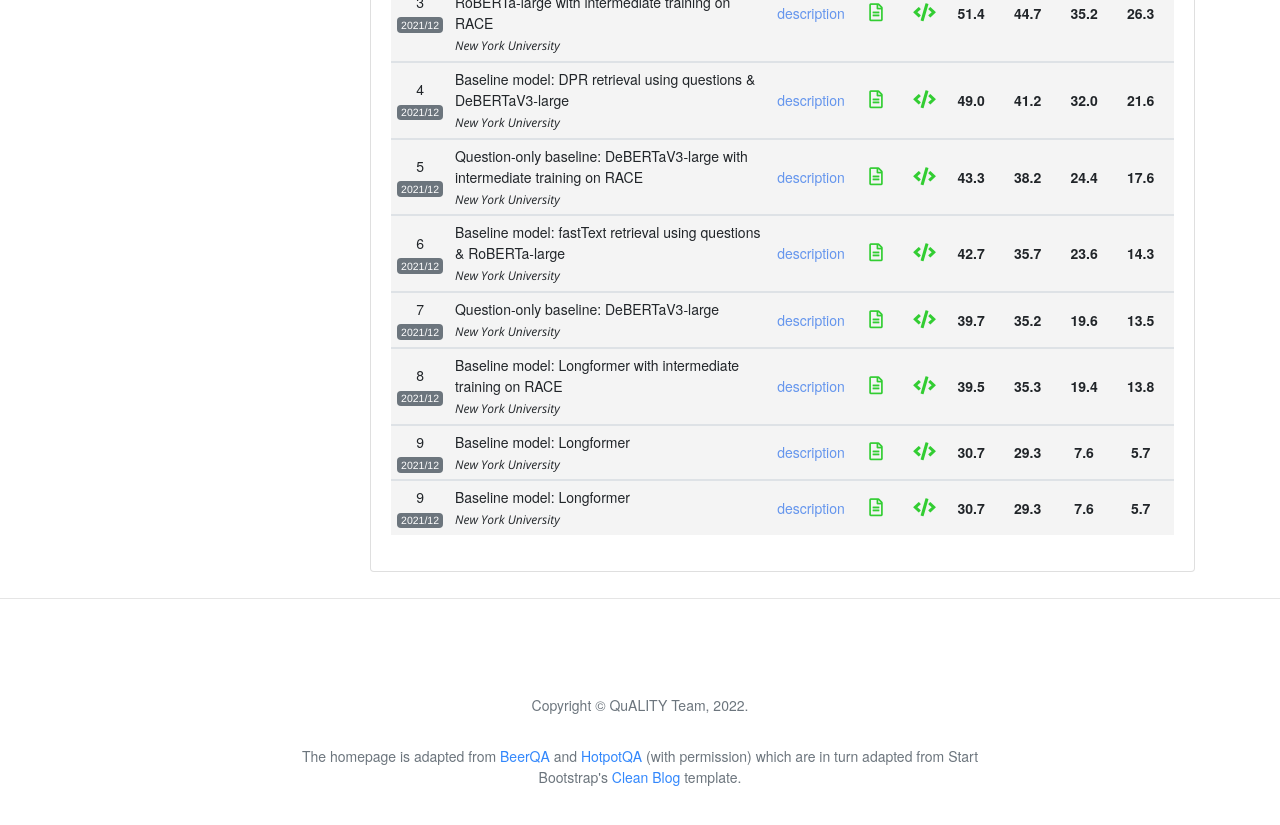
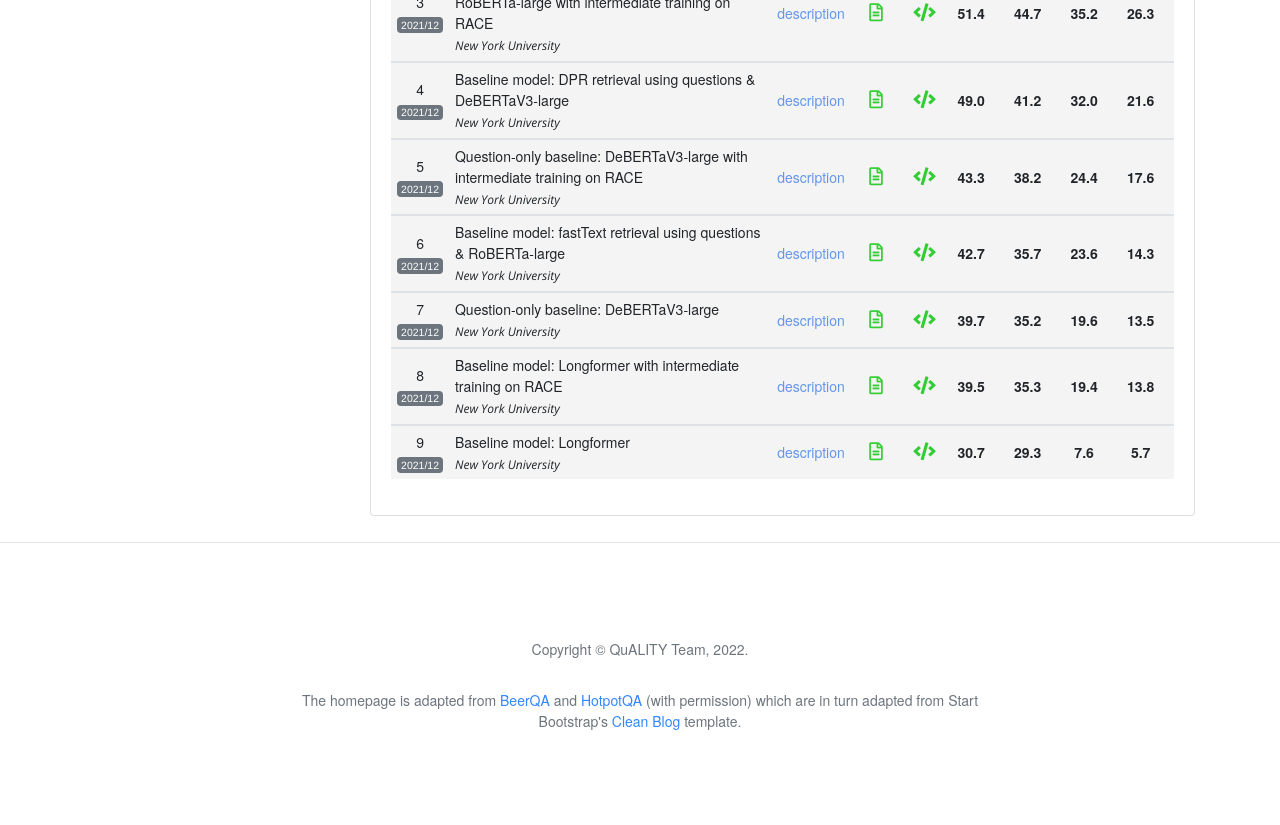
Before and after one commit to nyu-mll/quality, a plain HTML site: page docs/index.html in a window 1280 px wide. Shown: the part 882-1707 px from the top of the page. After the commit the page ends 1679 px from the top, so only its background shows below. Drawn offline with nearby package versions, Linux system fonts and the light colour scheme.

Commit message:
Updating leaderboard

```diff
--- a/docs/index.html
+++ b/docs/index.html
@@ -327,25 +327,6 @@
 
 
 
-
-
-
-<tbody><tr style="background:#f4f4f4">
-    <td scope="row" class='align-middle text-center'>9<br>
-      <span class="badge badge-secondary">2021/12</span></td>
-    <td class='align-middle text-left'>Baseline model: Longformer<br/>
-      <span class="affiliation">New York University</span><br/></td>
-    <td class='align-middle text-center'><button data-id="000000" type="submit" class="display-description";>description</button></td>
-    <td class='align-middle text-center'><a href="https://arxiv.org/pdf/2112.08608.pdf"><i class="far fa-file-alt" style="color:#32CD32"></i></a></td>
-    <td class='align-middle text-center'><a href="https://github.com/nyu-mll/quality"><i class="fas fa-code" style="color:#32CD32"></i></a></td>
-    <td class='align-middle text-center'><strong>30.7</strong></td>
-    <td class='align-middle text-center'><strong>29.3</strong></td>
-    <td class='align-middle text-center'><strong>7.6</strong></td>
-    <td class='align-middle text-center'><strong>5.7</strong></td>
-</tr>
-<tr id="000000" style="display:none;" class="section" >
-<td colspan="7" style="font-size:13px"> Model description: We fine-tune a pretrained Longformer which supports up to 4,096 tokens, on QuALITY. See paper for details.</td>
-</tr></tbody>
           <script>
               $('.display-description').on("click", function () {
                 $(this).parents('tr').next().toggle();
```
